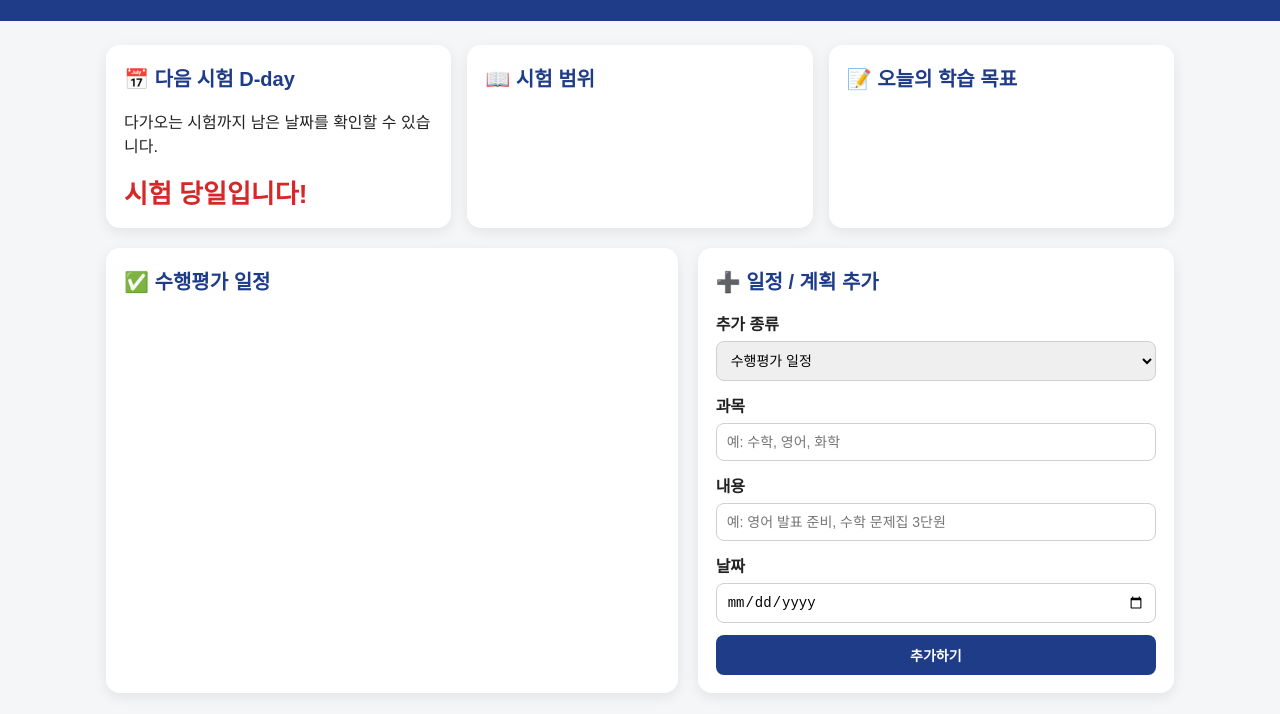
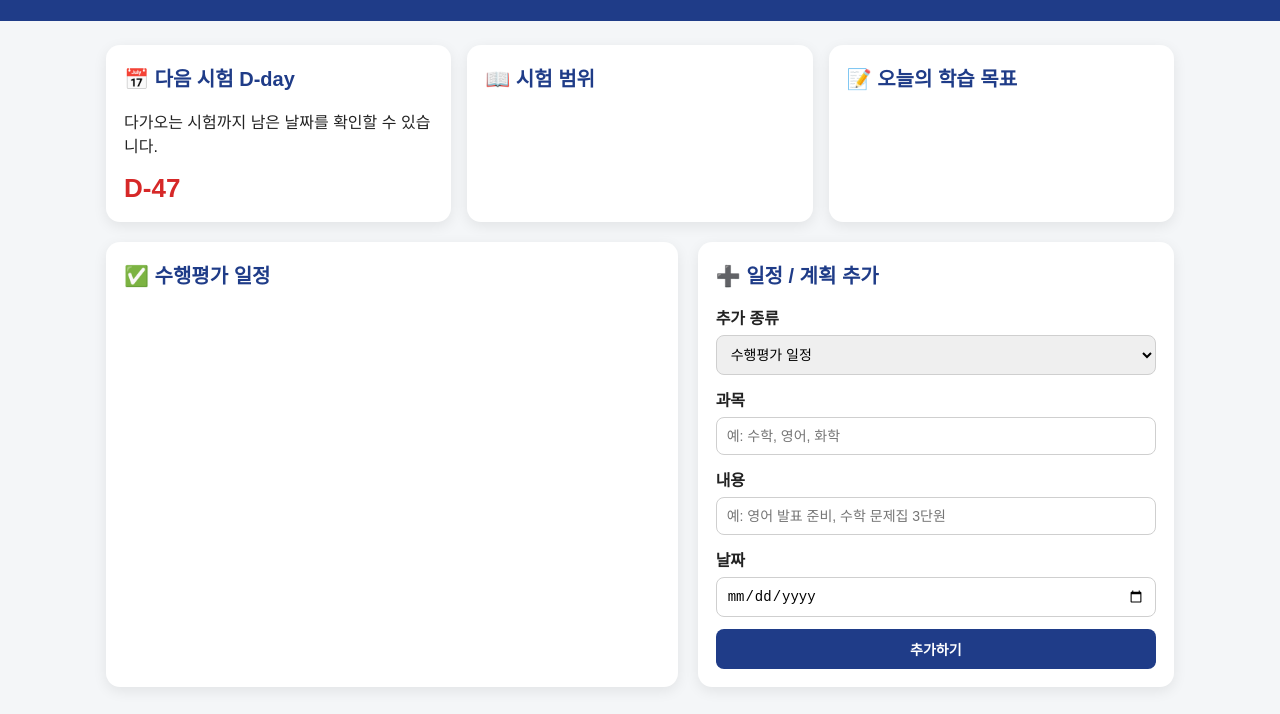
Before and after one commit to proton01-cell/study-planner, a plain HTML site: page index.html in a window 1280 px wide. Shown: the part 100-814 px from the top of the page. Drawn offline with Linux system fonts and the light colour scheme.

Commit message:
Update index.html

```diff
--- a/index.html
+++ b/index.html
@@ -209,7 +209,7 @@
   </div>
 
   <script>
-    const examDate = new Date("2026-04-23");
+    const examDate = new Date("2026-06-29");
 
     function updateCountdown() {
       const today = new Date();
```
